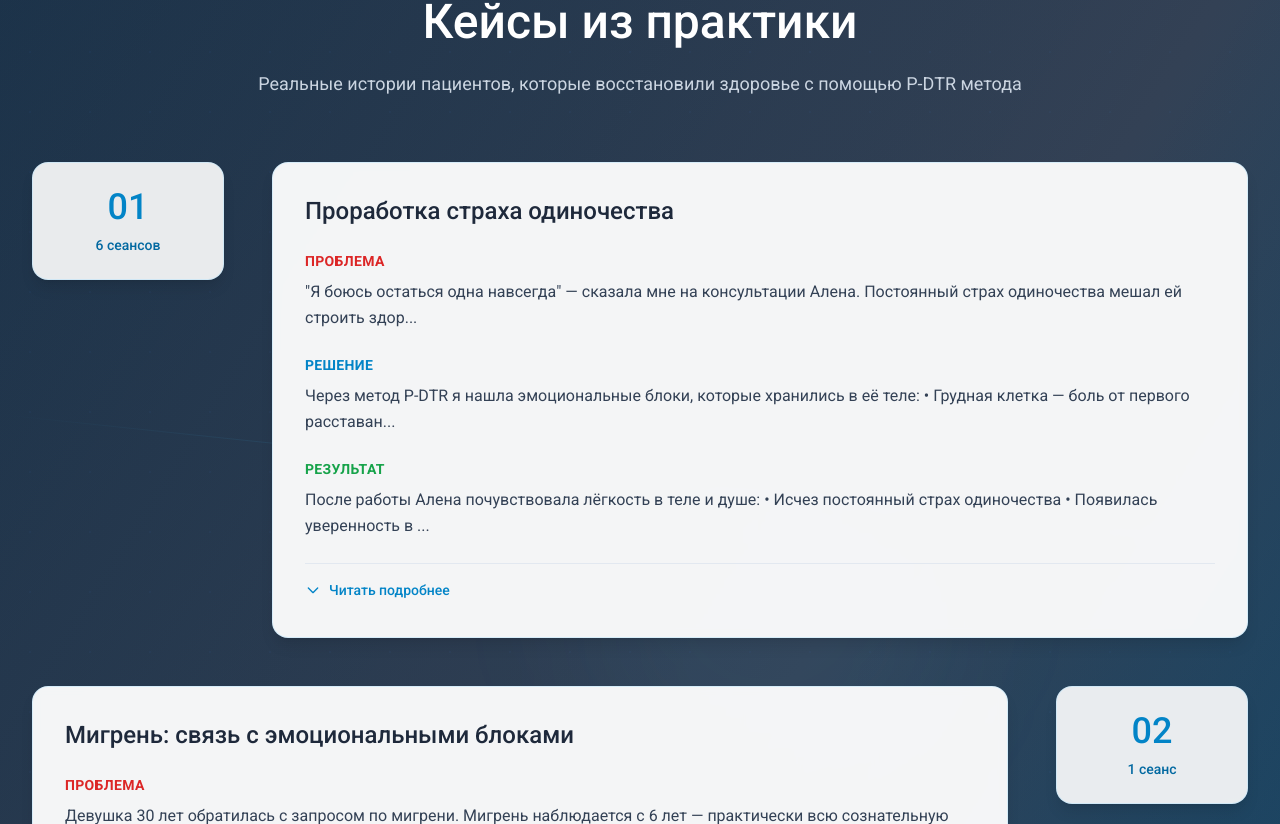
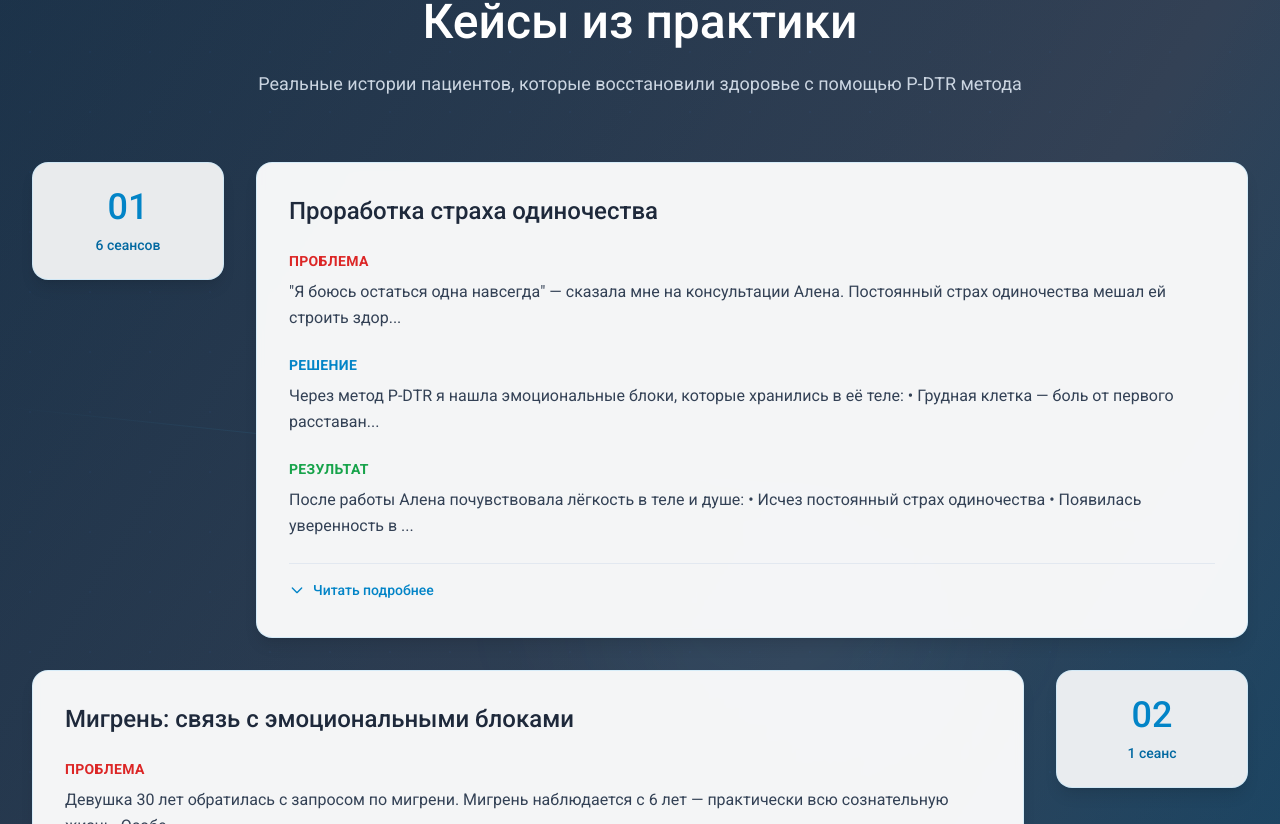
Before and after one commit to maratze/maria-pdtr, a React (Vite) app: page / in a window 1280 px wide. Shown: the part 2836-3660 px from the top of the page. Built offline with nearby package versions, Linux system fonts and the light colour scheme.

Commit message:
fix: adjust spacing and gap in Cases component for improved layout

```diff
--- a/src/components/Cases.jsx
+++ b/src/components/Cases.jsx
@@ -87,9 +87,9 @@ const Cases = () => {
 				</div>
 
 				{/* Cases Grid */}
-				<div className="space-y-8 lg:space-y-12">
+				<div className="space-y-4 lg:space-y-8">
 					{cases.map((caseItem, index) => (
-						<div key={caseItem.id} className={`flex flex-col lg:flex-row items-start gap-8 lg:gap-12 ${index % 2 === 1 ? 'lg:flex-row-reverse' : ''}`}>
+						<div key={caseItem.id} className={`flex flex-col lg:flex-row items-start gap-4 lg:gap-8 ${index % 2 === 1 ? 'lg:flex-row-reverse' : ''}`}>
 							{/* Case Number & Duration */}
 							<div className="flex-shrink-0 lg:w-48">
 								<div className="bg-white/90 backdrop-blur-sm border border-ocean-200/50 rounded-2xl p-6 text-center hover:bg-white transition-all duration-300 shadow-lg">
```
